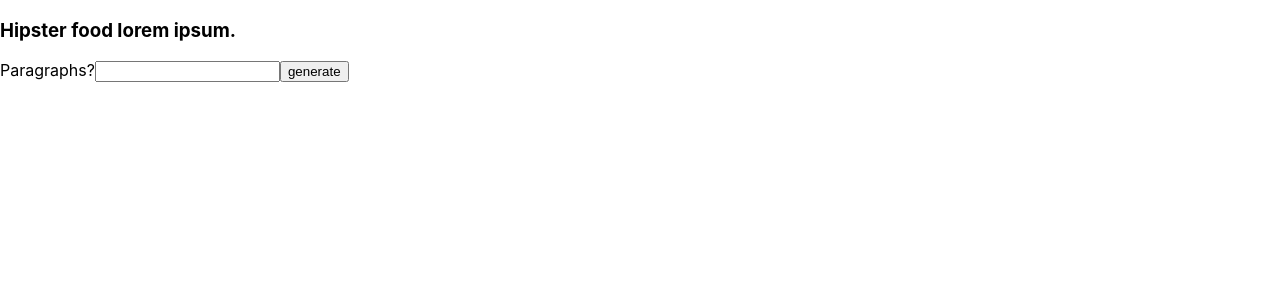
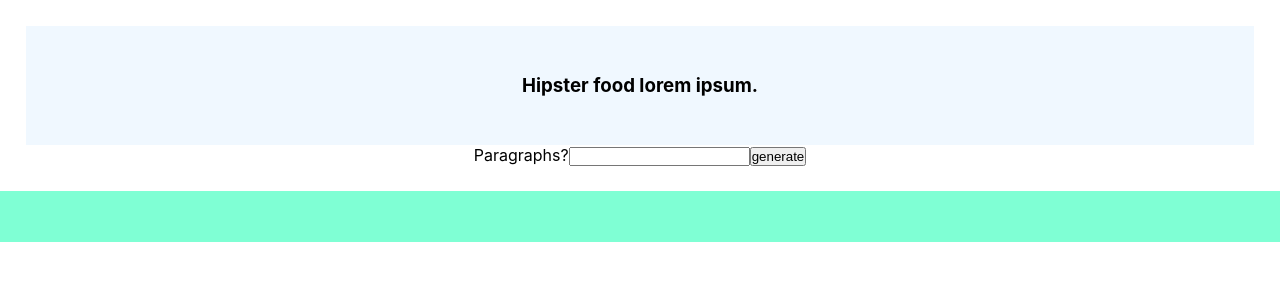
Before and after one commit to mmkobylin/lorem-ipsum, a React (Create React App) app: page / in a window 1280 px wide. Shown: the top 300 px of the page. Built offline with nearby package versions, Linux system fonts and the light colour scheme.

Commit message:
basic styling on small format addedd

```diff
--- a/src/App.js
+++ b/src/App.js
@@ -18,6 +18,7 @@ function App() {
 
 
 
+    // this part defines the amount of paragraphs.
     if (data.length < count ) {
       // how many times we need the data???
 
@@ -34,7 +35,9 @@ function App() {
   }
 
   return (
-    <div className="section-center">
+    <>
+      <section className="section-center">
+
         <h3>Hipster food lorem ipsum.</h3>
 
         <form
@@ -52,6 +55,7 @@ function App() {
           {/* submit button */}
           <button type ="submit" className="btn">generate</button>
         </form>
+    </section>
 
     <article className="lorem-text">
       { text.map ( ( item, index ) => {
@@ -60,7 +64,7 @@ function App() {
       })}
     </article>
 
-    </div>
+    </>
   );
 }
 
--- a/src/index.css
+++ b/src/index.css
@@ -1,3 +1,9 @@
+*, *::after, *::before {
+  margin: 0;
+  padding: 0;
+}
+
+
 body {
   margin: 0;
   font-family: -apple-system, BlinkMacSystemFont, 'Segoe UI', 'Roboto', 'Oxygen',
@@ -7,7 +13,36 @@ body {
   -moz-osx-font-smoothing: grayscale;
 }
 
+article {
+  background-color: aquamarine;
+  padding: 2vw;
+  text-align: justify;
+}
+
+article p {
+  padding: 1vw;
+  transform: scale(0.9);
+}
+
+h3 {
+  background-color: aliceblue;
+  padding: 3rem;
+}
+
 code {
   font-family: source-code-pro, Menlo, Monaco, Consolas, 'Courier New',
     monospace;
 }
+
+.section-center {
+  text-align: center;
+  margin: 2vw;
+}
+
+/* form {
+
+} */
+
+article {
+  background-color: aquamarine;
+}
```
Lines whose indentation alone changed are shown as unchanged.
